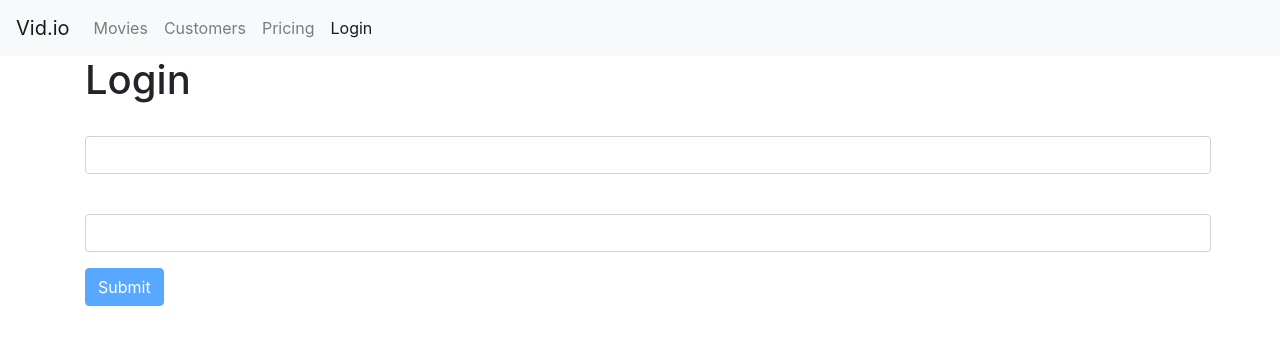
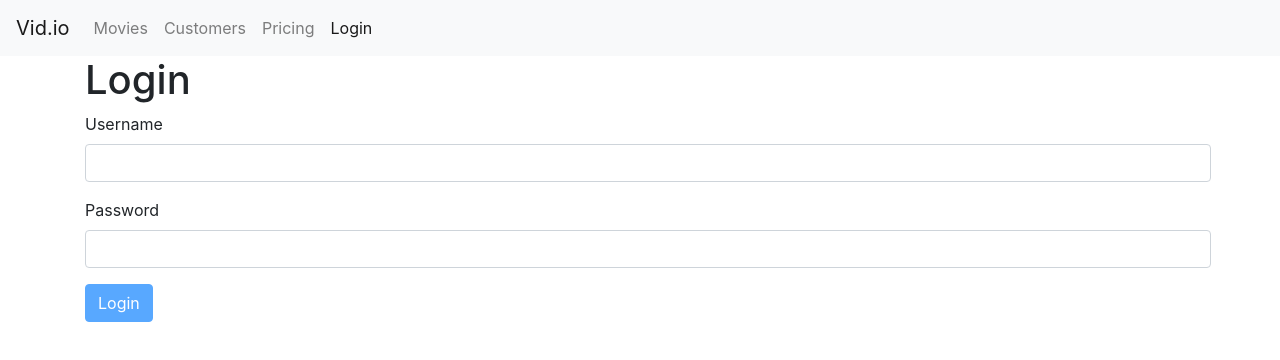
Before and after one commit to robertgregg3/counting-app, a React (Create React App) app: page /login in a window 1280 px wide. Shown: the top 360 px of the page. Built offline with nearby package versions, Linux system fonts and the light colour scheme.

Commit message:
form with validation and refactor

```diff
--- /dev/null
+++ b/src/components/common/form.jsx
@@ -0,0 +1,75 @@
+import React, { Component } from 'react';
+import Joi from "joi-browser";
+import Input from "./input";
+
+class Form extends Component {
+    state = {
+        data: {},
+        errors: {}
+    };
+
+    validate = () => {
+        const options = { abortEarly: false };
+        const { error } = Joi.validate(this.state.data, this.schema, options); //viewing all errors and not stopping after the first
+        if (!error) return null;
+
+        const errors = {};
+        for (let item of error.details) errors[item.path[0]] = item.message;
+        return errors;
+      };
+
+      validateProperty = ({ name, value }) => {
+        const obj = { [name]: value };
+        const schema = { [name]: this.schema[name] };
+        const { error } = Joi.validate(obj, schema);
+        return error ? error.details[0].message : null;
+      };
+
+      handleSubmit = (e) => {
+        e.preventDefault();
+
+        const errors = this.validate();
+        this.setState({ errors: errors || {} });
+        if (errors) return;
+
+        this.doSubmit();
+      };
+
+      handleChange = ({ currentTarget: input }) => {
+        const errors = { ...this.state.errors };
+        const errorMsg = this.validateProperty(input);
+        if (errorMsg) errors[input.name] = errorMsg;
+        else delete errors[input.name];
+        // if there is a error message we will store it in our errors object and
+        // if for example it is the username field, then we will set the username property in the errors object
+        // otherwise delete the error property
+
+        const data = { ...this.state.data };
+        data[input.name] = input.value;
+        this.setState({ data, errors });
+      };
+      renderButton(label) {
+        return (
+            <button className="btn btn-primary" disabled={this.validate()}>
+                {label}
+            </button>
+        )
+      }
+
+      renderInput(name, label, type = 'text') {
+        const { data, errors } = this.state;
+
+          return (
+            <Input
+                name={name}
+                label={label}
+                error={errors[name]}
+                value={data[name]}
+                onChange={this.handleChange}
+                type={type}
+            />
+          )
+      }
+}
+
+export default Form;
--- a/src/components/common/input.jsx
+++ b/src/components/common/input.jsx
@@ -1,15 +1,12 @@
 import React from "react";
 
-const Input = ({ name, label, value, error, onChange }) => {
+const Input = ({ name, label, error, ...rest }) => {
   return (
     <div className="form-group">
       <label htmlFor={name}>{label}</label>
       <input
-        onChange={onChange}
-        value={value}
+        {...rest}
         name={name}
-        id={name}
-        type="text"
         className="form-control"
       />
       {error && <div className="alert alert-danger">{error}</div>}
--- a/src/components/common/loginForm.jsx
+++ b/src/components/common/loginForm.jsx
@@ -1,88 +1,31 @@
 import React, { Component } from "react";
-import Input from "./input";
 import Joi from "joi-browser";
+import Form from "./form";
 
-class LoginForm extends Component {
+class LoginForm extends Form {
   state = {
-    account: { username: "", password: "" },
+    data: { username: "", password: "" },
     errors: {},
   };
 
   schema = {
-    username: Joi.string().required().label("username"),
-    password: Joi.string().required().label("password"),
+    username: Joi.string().required().label("Username"),
+    password: Joi.string().required().label("Password"),
   };
 
-  validate = () => {
-    const options = { abortEarly: false };
-    const { error } = Joi.validate(this.state.account, this.schema, options); //viewing all errors and not stopping after the first
-    if (!error) return null;
-
-    const errors = {};
-    for (let item of error.details) errors[item.path[0]] = item.message;
-    return errors;
-  };
-
-  handleSubmit = (e) => {
-    e.preventDefault();
-
-    const errors = this.validate();
-    this.setState({ errors: errors || {} });
-    if (errors) return;
-
+  doSubmit() {
     // call the server
     console.log("submitted");
-  };
-
-  validateProperty = ({ name, value }) => {
-    const obj = { [name]: value };
-    const schema = { [name]: this.schema[name] };
-    const { error } = Joi.validate(obj, schema);
-    return error ? error.details[0].message : null;
-  };
-
-  handleChange = ({ currentTarget: input }) => {
-    const errors = { ...this.state.errors };
-    const errorMsg = this.validateProperty(input);
-    if (errorMsg) errors[input.name] = errorMsg;
-    else delete errors[input.name];
-    // if there is a error message we will store it in our errors object and
-    // if for example it is the username field, then we will set the username property in the errors object
-    // otherwise delete the error property
-
-    const account = { ...this.state.account };
-    account[input.name] = input.value;
-    this.setState({ account, errors });
-  };
+  }
 
   render() {
-    const { account, errors } = this.state;
     return (
       <div className="grid-col-1-3">
         <h1>Login</h1>
         <form onSubmit={this.handleSubmit}>
-          <Input
-            autoFocus
-            onChange={this.handleChange}
-            value={account.username}
-            id="username"
-            name="username"
-            type="text"
-            className="form-control"
-            error={errors.username}
-          />
-          <Input
-            onChange={this.handleChange}
-            value={account.password}
-            id="password"
-            name="password"
-            type="text"
-            className="form-control"
-            error={errors.password}
-          />
-          <button className="btn btn-primary" disabled={this.validate()}>
-            Submit
-          </button>
+          {this.renderInput('username', 'Username')}
+          {this.renderInput('password', 'Password', 'password')}
+          {this.renderButton('Login')}
         </form>
       </div>
     );
```
Also changed, not shown: 1 other file (tests, documents, lock files or other folders).
